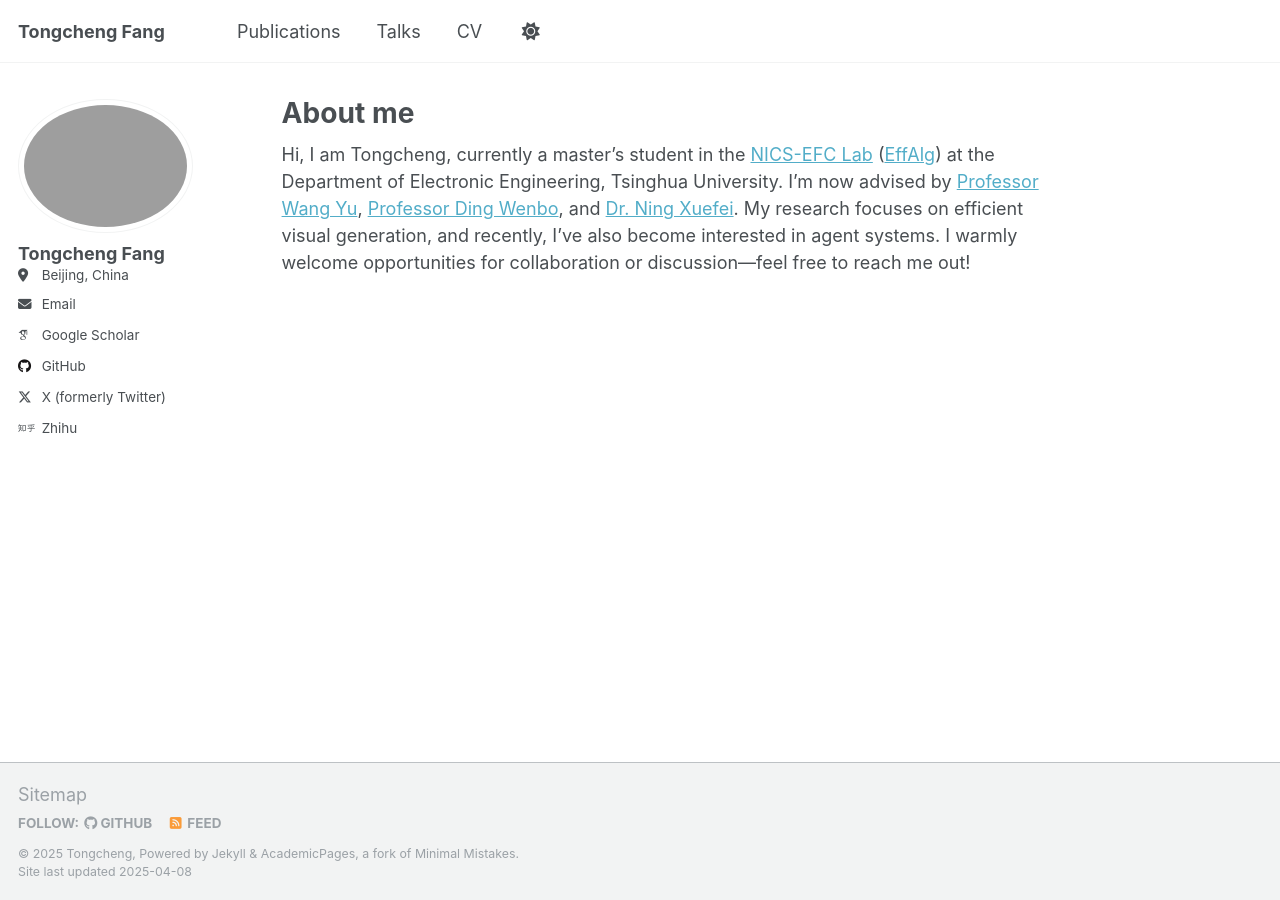
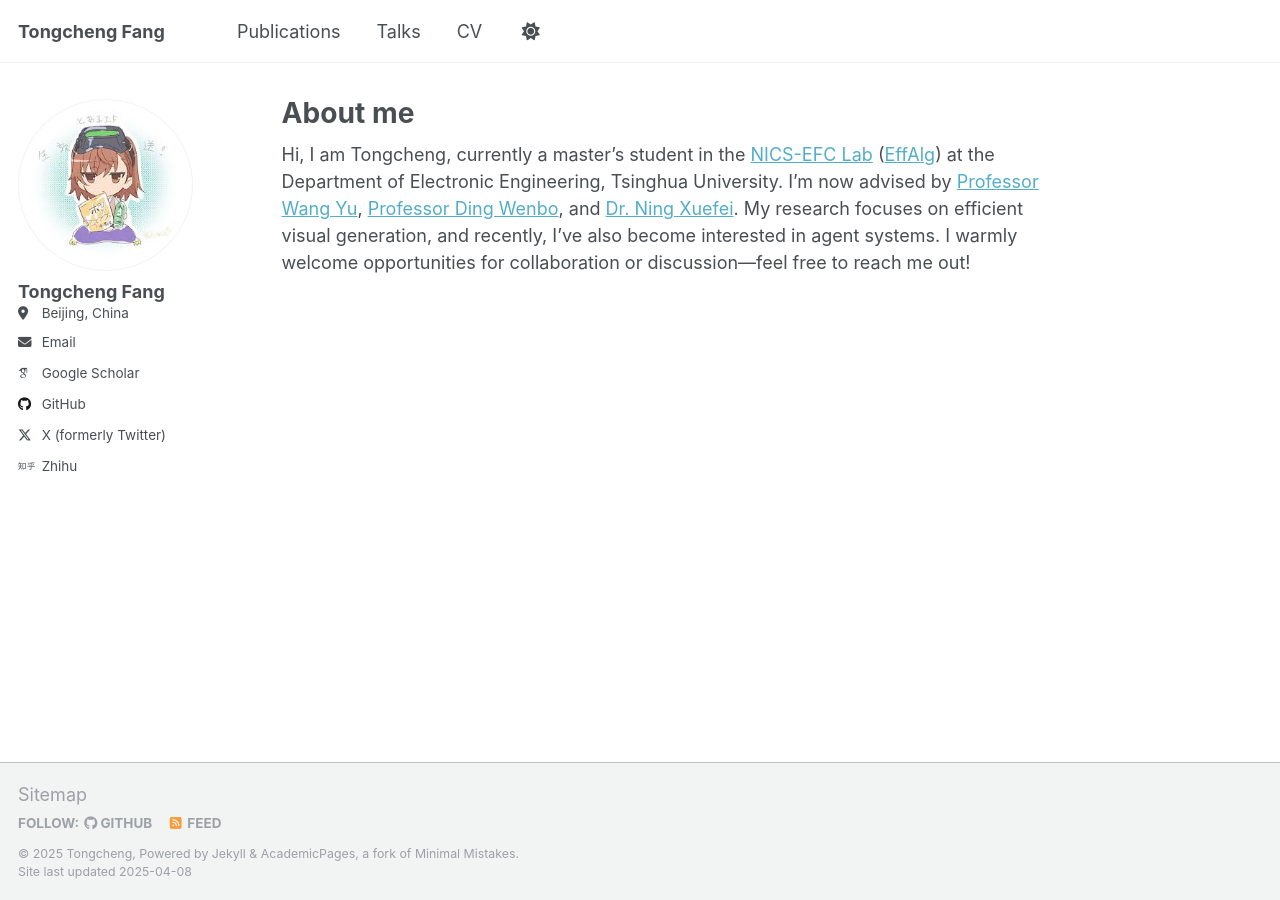
Before and after one commit to stein-666/stein-666.github.io, a Jekyll site: the page built from _pages/about.md, in a window 1280 px wide. Built offline with Jekyll 4.4.1, drawn with Linux system fonts in a browser that asks for light colours; some web fonts are replaced.

Commit message:
Update _config.yml

```diff
--- a/_config.yml
+++ b/_config.yml
@@ -22,7 +22,7 @@ repository               : "https://github.com/stein-666"
 #               Additional customization can be done by editing /_includes/author-profile.html
 author:
   # Biographic information
-  avatar           : "Q_Misaka.png"
+  avatar           : "Q_Misaka.jpg"
   name             : "Tongcheng Fang"
   # pronouns         : # example: "she/her"
   # bio              : "Short biography for the left-hand sidebar"
```
